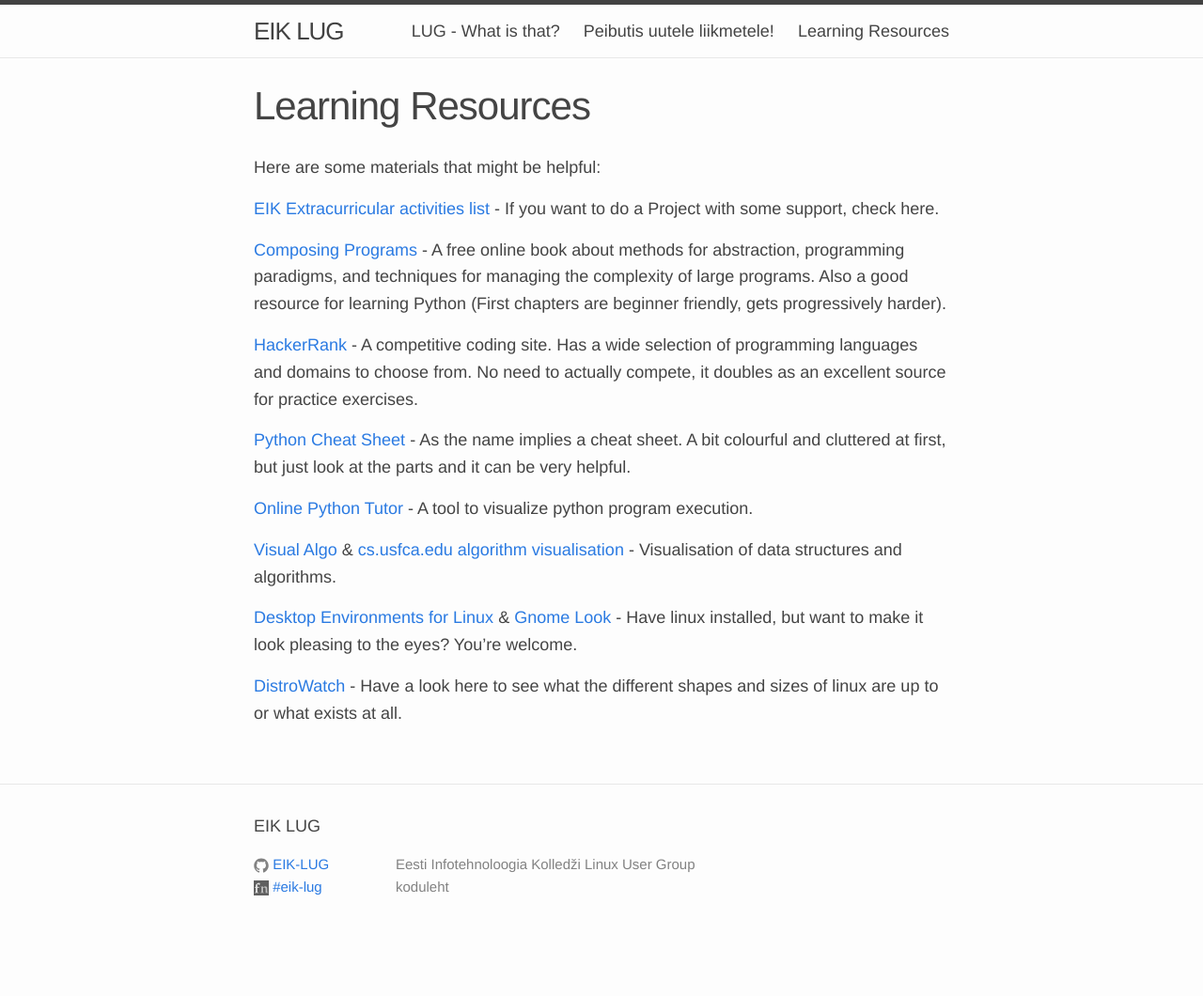
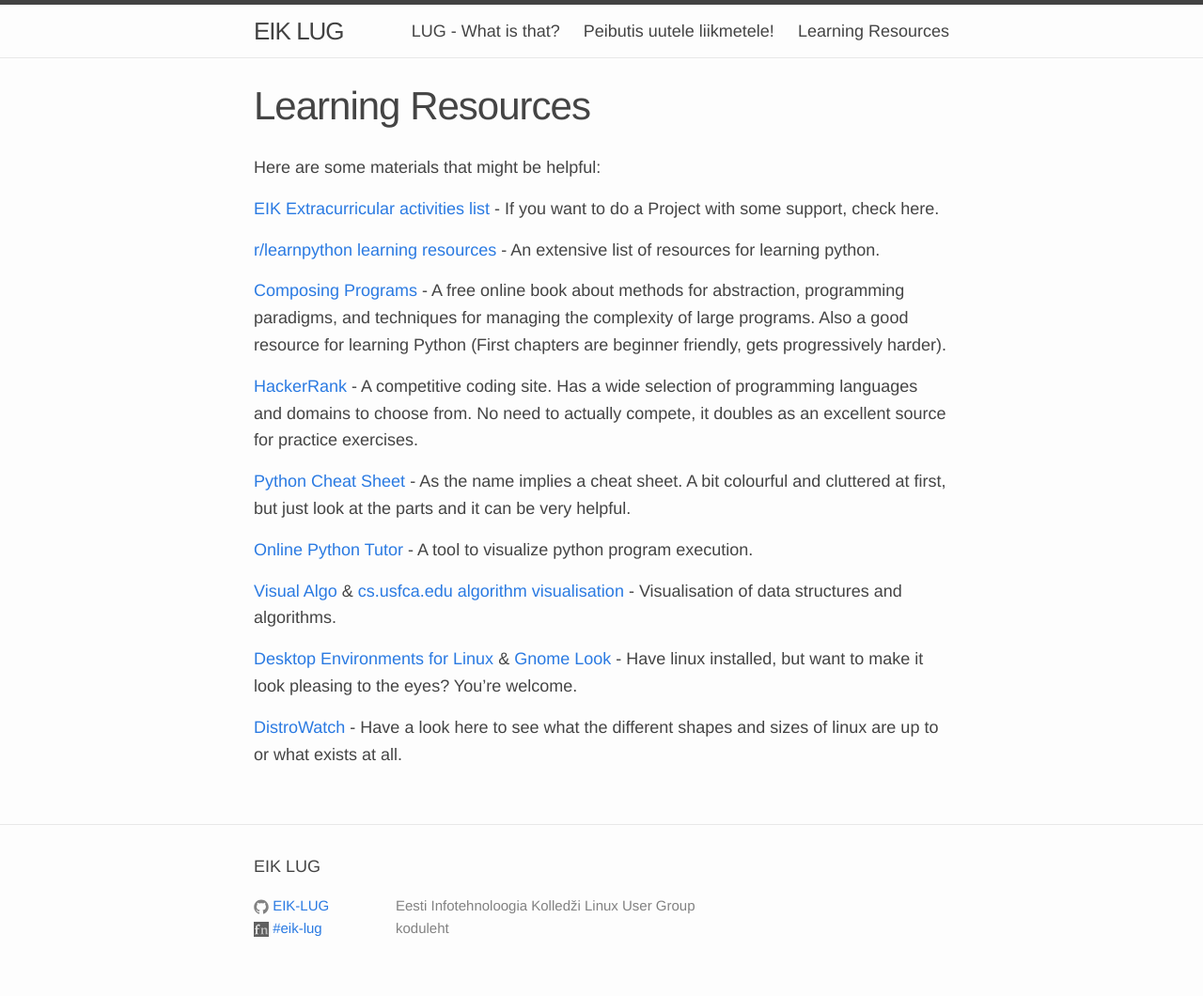
Before and after one commit to EIK-LUG/EIK-LUG.github.io, a Jekyll site: the page built from learning-resources.md, in a window 1280 px wide. Shown: the whole page at 94% size. Built offline with Jekyll 4.4.1, drawn with Linux system fonts in a browser that asks for light colours; before the commit the page ends 1016 px from its top, so only the background shows below that.

Commit message:
Update learning-resources.md

```diff
--- a/learning-resources.md
+++ b/learning-resources.md
@@ -7,6 +7,8 @@
 Here are some materials that might be helpful:
 
 [EIK Extracurricular activities list](https://wiki.itcollege.ee/index.php/Extracurricular_activities) - If you want to do a Project with some support, check here.
+
+[r/learnpython learning resources](https://www.reddit.com/r/learnpython/wiki/index) - An extensive list of resources for learning python.
 
 [Composing Programs](http://www.composingprograms.com/) - A free online book about methods for abstraction, programming paradigms, and techniques for managing the complexity of large programs.
 Also a good resource for learning Python (First chapters are beginner friendly, gets progressively harder).
```
